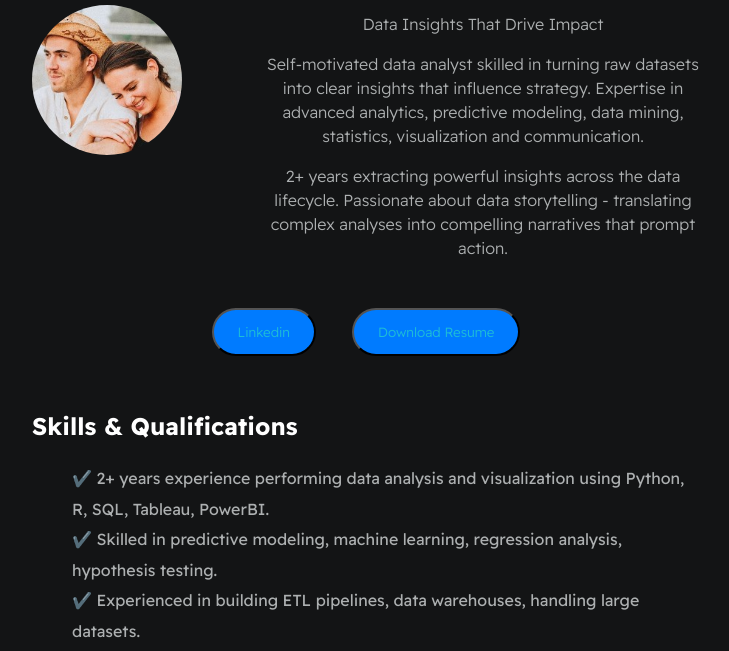
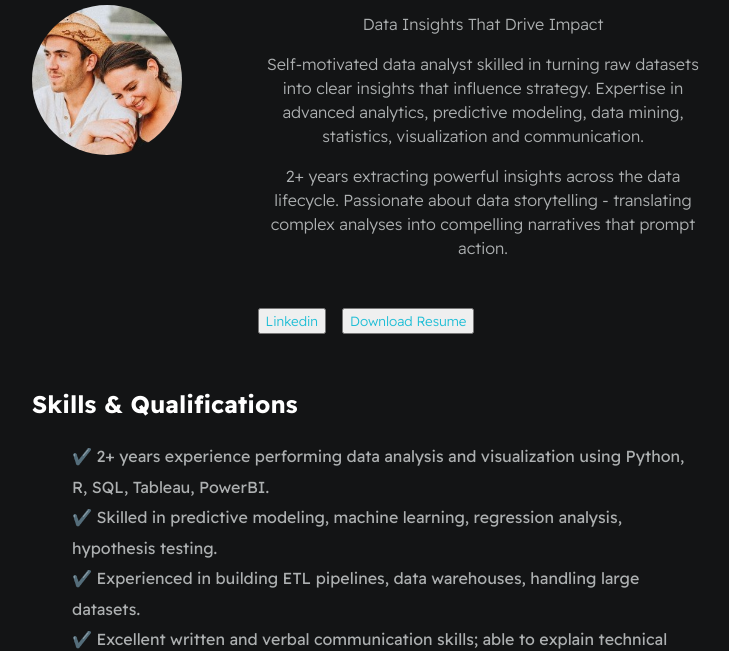
Before and after one commit to divanov11/Digital-Resume, a plain HTML site: page index.html in a window 1280 px wide. Shown: the part 156-807 px from the top of the page, without its empty margins (274-1003 px from the left). Drawn offline with Linux system fonts and the light colour scheme.

Commit message:
Update index.html

```diff
--- a/index.html
+++ b/index.html
@@ -25,11 +25,11 @@
             <section class="section--page">
 
                 <div id="socials--list">
-                    <button class="btn--social">
+                    <button class="button-18">
                             <a href="https://www.linkedin.com/in/mayurjv/" target="_blank">Linkedin</a>
                      </button>
 
-                     <button class="btn--social">
+                     <button class="button-18">
                              <a href="./assets/Mayur_Jadhav_Resume.pdf" target="_blank">Download Resume</a>
                      </button>
                 </div>
```
